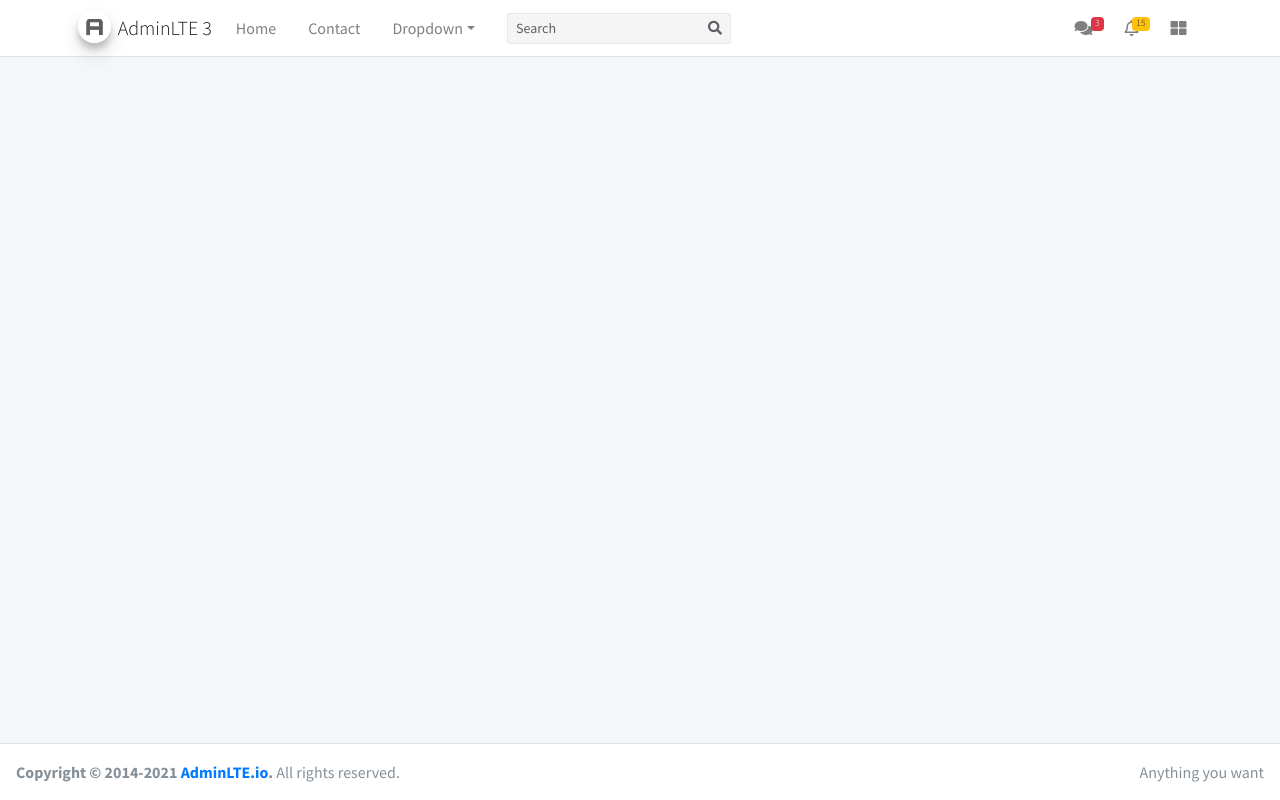
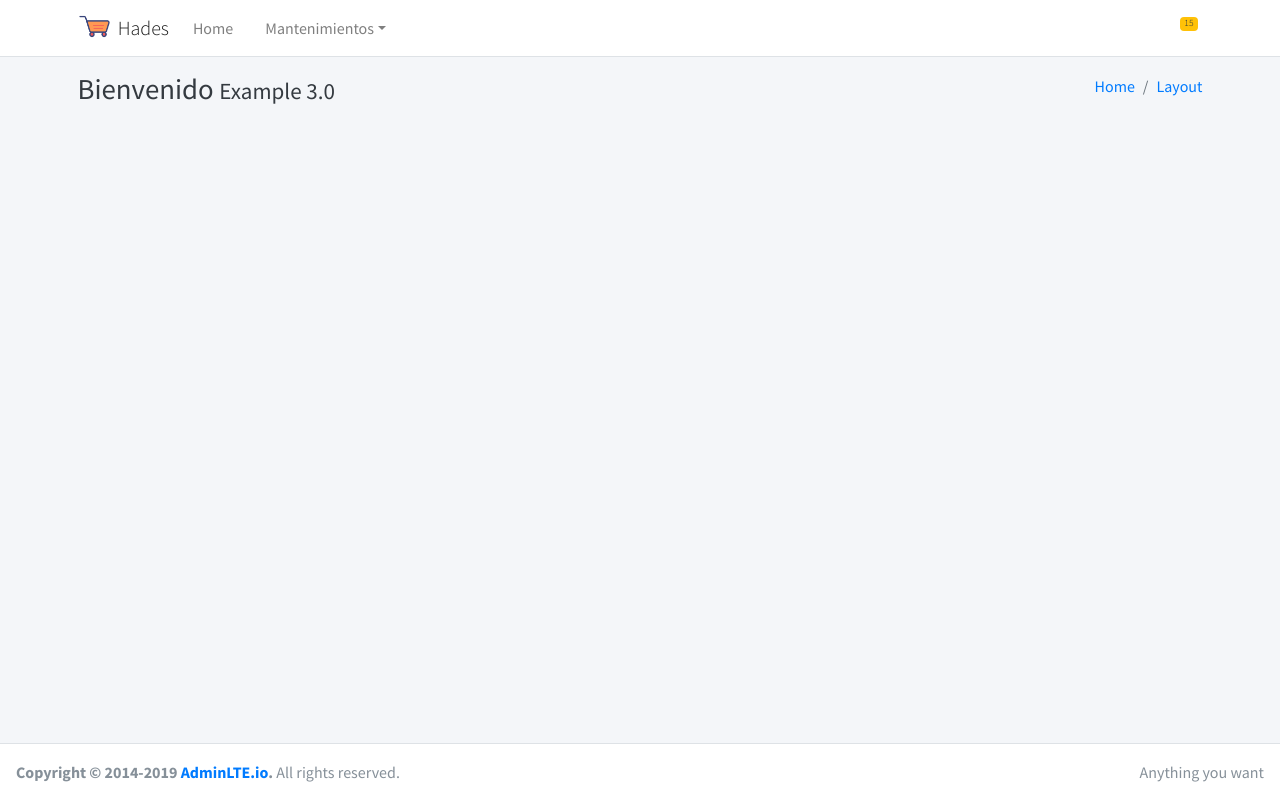
Before and after one commit to Dortizo22/Independencia, a Django app: page / in a window 1280 px wide. Run offline with Django 5.2, Linux system fonts and the light colour scheme; some libraries are stand-ins or nearby versions.

Commit message:
Archivos modificados

```diff
--- a/core/erp/views.py
+++ b/core/erp/views.py
@@ -30,4 +30,4 @@
     return render(request, 'index_boostrap.html')
 
 def index_adminlte(request):
-    return render(request, 'home.html')
+    return render(request, 'body.html')
--- /dev/null
+++ b/templates/body.html
@@ -0,0 +1,36 @@
+{% extends 'home.html' %}
+{% block body %}
+    <body class="hold-transition layout-top-nav">
+    <div class="wrapper">
+        <!-- Header -->
+        {% include 'header.html' %}
+        <!-- Content -->
+        <div class="content-wrapper">
+            <div class="content-header">
+                <div class="container">
+                    <div class="row mb-2">
+                        <div class="col-sm-6">
+                            <h1 class="m-0 text-dark"> Bienvenido <small>Example 3.0</small></h1>
+                        </div>
+                        <div class="col-sm-6">
+                            <ol class="breadcrumb float-sm-right">
+                                <li class="breadcrumb-item"><a href="#">Home</a></li>
+                                <li class="breadcrumb-item"><a href="#">Layout</a></li>
+                            </ol>
+                        </div>
+                    </div>
+                </div>
+            </div>
+            <div class="content">
+                <div class="container">
+                    {% block content %}
+
+                    {% endblock %}
+                </div>
+            </div>
+        </div>
+        <!-- Footer -->
+        {% include 'footer.html' %}
+    </div>
+    </body>
+{% endblock %}
--- a/templates/footer.html
+++ b/templates/footer.html
@@ -1,11 +1,9 @@
-{% load static %}
-
 <!-- Main Footer -->
-  <footer class="main-footer">
+<footer class="main-footer">
     <!-- To the right -->
     <div class="float-right d-none d-sm-inline">
-      Anything you want
+        Anything you want
     </div>
     <!-- Default to the left -->
-    <strong>Copyright &copy; 2014-2021 <a href="https://adminlte.io">AdminLTE.io</a>.</strong> All rights reserved.
-  </footer>
+    <strong>Copyright &copy; 2014-2019 <a href="https://adminlte.io">AdminLTE.io</a>.</strong> All rights reserved.
+</footer>
--- a/templates/header.html
+++ b/templates/header.html
@@ -2,133 +2,34 @@
 <!-- Navbar -->
 <nav class="main-header navbar navbar-expand-md navbar-light navbar-white">
     <div class="container">
-      <a href="../../index3.html" class="navbar-brand">
-        <img src="{% static 'lib/adminlte-3.2.0/img/AdminLTELogo.png' %}" alt="AdminLTE Logo" class="brand-image img-circle elevation-3" style="opacity: .8">
-        <span class="brand-text font-weight-light">AdminLTE 3</span>
+        <a href="#" class="navbar-brand">
+            <img src="{% static 'img/logo_carro_de_compra.png' %}" alt="AdminLTE Logo"
+                 class="brand-image"
+                 style="opacity: .8 ">
+            <span class="brand-text font-weight-light">Hades</span>
         </a>
-
-      <button class="navbar-toggler order-1" type="button" data-toggle="collapse" data-target="#navbarCollapse" aria-controls="navbarCollapse" aria-expanded="false" aria-label="Toggle navigation">
+        <button class="navbar-toggler order-1" type="button" data-toggle="collapse" data-target="#navbarCollapse"
+                aria-controls="navbarCollapse" aria-expanded="false" aria-label="Toggle navigation">
             <span class="navbar-toggler-icon"></span>
         </button>
-
         <div class="collapse navbar-collapse order-3" id="navbarCollapse">
-        <!-- Left navbar links -->
             <ul class="navbar-nav">
                 <li class="nav-item">
-            <a href="index3.html" class="nav-link">Home</a>
-          </li>
-          <li class="nav-item">
-            <a href="#" class="nav-link">Contact</a>
+                    <a href="#" class="nav-link"><i class="fas fa-home"></i> Home</a>
                 </li>
                 <li class="nav-item dropdown">
-            <a id="dropdownSubMenu1" href="#" data-toggle="dropdown" aria-haspopup="true" aria-expanded="false" class="nav-link dropdown-toggle">Dropdown</a>
+                    <a id="dropdownSubMenu1" href="#" data-toggle="dropdown" aria-haspopup="true" aria-expanded="false"
+                       class="nav-link dropdown-toggle"><i class="fas fa-folder-open"></i> Mantenimientos</a>
                     <ul aria-labelledby="dropdownSubMenu1" class="dropdown-menu border-0 shadow">
-              <li><a href="#" class="dropdown-item">Some action </a></li>
-              <li><a href="#" class="dropdown-item">Some other action</a></li>
-
-              <li class="dropdown-divider"></li>
-
-              <!-- Level two dropdown-->
-              <li class="dropdown-submenu dropdown-hover">
-                <a id="dropdownSubMenu2" href="#" role="button" data-toggle="dropdown" aria-haspopup="true" aria-expanded="false" class="dropdown-item dropdown-toggle">Hover for action</a>
-                <ul aria-labelledby="dropdownSubMenu2" class="dropdown-menu border-0 shadow">
-                  <li>
-                    <a tabindex="-1" href="#" class="dropdown-item">level 2</a>
-                  </li>
-
-                  <!-- Level three dropdown-->
-                  <li class="dropdown-submenu">
-                    <a id="dropdownSubMenu3" href="#" role="button" data-toggle="dropdown" aria-haspopup="true" aria-expanded="false" class="dropdown-item dropdown-toggle">level 2</a>
-                    <ul aria-labelledby="dropdownSubMenu3" class="dropdown-menu border-0 shadow">
-                      <li><a href="#" class="dropdown-item">3rd level</a></li>
-                      <li><a href="#" class="dropdown-item">3rd level</a></li>
-                    </ul>
-                  </li>
-                  <!-- End Level three -->
-
-                  <li><a href="#" class="dropdown-item">level 2</a></li>
-                  <li><a href="#" class="dropdown-item">level 2</a></li>
-                </ul>
-              </li>
-              <!-- End Level two -->
+                        <li><a href="#" class="dropdown-item"><i class="fas fa-truck-loading"></i> Categorías</a></li>
+                        <li><a href="#" class="dropdown-item"><i class="fas fa-boxes"></i> Productos</a></li>
+                        <li><a href="#" class="dropdown-item"><i class="fas fa-users"></i> Clientes</a></li>
+                        <li><a href="#" class="dropdown-item"><i class="fas fa-shopping-cart"></i> Ventas</a></li>
                     </ul>
                 </li>
             </ul>
-
-        <!-- SEARCH FORM -->
-        <form class="form-inline ml-0 ml-md-3">
-          <div class="input-group input-group-sm">
-            <input class="form-control form-control-navbar" type="search" placeholder="Search" aria-label="Search">
-            <div class="input-group-append">
-              <button class="btn btn-navbar" type="submit">
-                <i class="fas fa-search"></i>
-              </button>
         </div>
-          </div>
-        </form>
-      </div>
-
-      <!-- Right navbar links -->
         <ul class="order-1 order-md-3 navbar-nav navbar-no-expand ml-auto">
-        <!-- Messages Dropdown Menu -->
-        <li class="nav-item dropdown">
-          <a class="nav-link" data-toggle="dropdown" href="#">
-            <i class="fas fa-comments"></i>
-            <span class="badge badge-danger navbar-badge">3</span>
-          </a>
-          <div class="dropdown-menu dropdown-menu-lg dropdown-menu-right">
-            <a href="#" class="dropdown-item">
-              <!-- Message Start -->
-              <div class="media">
-                <img src="{% static 'lib/adminlte-3.2.0/img/user1-128x128.jpg' %}" alt="User Avatar" class="img-size-50 mr-3 img-circle">
-                <div class="media-body">
-                  <h3 class="dropdown-item-title">
-                    Brad Diesel
-                    <span class="float-right text-sm text-danger"><i class="fas fa-star"></i></span>
-                  </h3>
-                  <p class="text-sm">Call me whenever you can...</p>
-                  <p class="text-sm text-muted"><i class="far fa-clock mr-1"></i> 4 Hours Ago</p>
-                </div>
-              </div>
-              <!-- Message End -->
-            </a>
-            <div class="dropdown-divider"></div>
-            <a href="#" class="dropdown-item">
-              <!-- Message Start -->
-              <div class="media">
-                <img src="{% static 'lib/adminlte-3.2.0/img/user8-128x128.jpg' %}" alt="User Avatar" class="img-size-50 img-circle mr-3">
-                <div class="media-body">
-                  <h3 class="dropdown-item-title">
-                    John Pierce
-                    <span class="float-right text-sm text-muted"><i class="fas fa-star"></i></span>
-                  </h3>
-                  <p class="text-sm">I got your message bro</p>
-                  <p class="text-sm text-muted"><i class="far fa-clock mr-1"></i> 4 Hours Ago</p>
-                </div>
-              </div>
-              <!-- Message End -->
-            </a>
-            <div class="dropdown-divider"></div>
-            <a href="#" class="dropdown-item">
-              <!-- Message Start -->
-              <div class="media">
-                <img src="{% static 'lib/adminlte-3.2.0/img/user3-128x128.jpg' %}" alt="User Avatar" class="img-size-50 img-circle mr-3">
-                <div class="media-body">
-                  <h3 class="dropdown-item-title">
-                    Nora Silvester
-                    <span class="float-right text-sm text-warning"><i class="fas fa-star"></i></span>
-                  </h3>
-                  <p class="text-sm">The subject goes here</p>
-                  <p class="text-sm text-muted"><i class="far fa-clock mr-1"></i> 4 Hours Ago</p>
-                </div>
-              </div>
-              <!-- Message End -->
-            </a>
-            <div class="dropdown-divider"></div>
-            <a href="#" class="dropdown-item dropdown-footer">See All Messages</a>
-          </div>
-        </li>
-        <!-- Notifications Dropdown Menu -->
             <li class="nav-item dropdown">
                 <a class="nav-link" data-toggle="dropdown" href="#">
                     <i class="far fa-bell"></i>
@@ -155,12 +56,6 @@
                     <a href="#" class="dropdown-item dropdown-footer">See All Notifications</a>
                 </div>
             </li>
-        <li class="nav-item">
-          <a class="nav-link" data-widget="control-sidebar" data-slide="true" href="#" role="button">
-            <i class="fas fa-th-large"></i>
-          </a>
-        </li>
         </ul>
     </div>
 </nav>
-  <!-- /.navbar -->
--- a/templates/home.html
+++ b/templates/home.html
@@ -2,60 +2,23 @@
 <!DOCTYPE html>
 <html lang="en">
 <head>
-    <meta charset="UTF-8">
-    <title>Title</title>
-</head>
-<body>
-
-</body>
-</html><!DOCTYPE html>
-<!--
-This is a starter template page. Use this page to start your new project from
-scratch. This page gets rid of all links and provides the needed markup only.
--->
-<html lang="en">
-<head>
     <meta charset="utf-8">
     <meta name="viewport" content="width=device-width, initial-scale=1">
+    <meta http-equiv="x-ua-compatible" content="ie=edge">
     <title>AdminLTE 3 | Top Navigation</title>
-
-  <!-- Google Font: Source Sans Pro -->
-  <link rel="stylesheet" href="https://fonts.googleapis.com/css?family=Source+Sans+Pro:300,400,400i,700&display=fallback">
-  <!-- Font Awesome Icons -->
-  <link rel="stylesheet" href="{% static 'lib/adminlte-3.2.0/plugins/fontawesome-free/css/all.min.css' %}" >
     <!-- Theme style -->
     <link rel="stylesheet" href="{% static 'lib/adminlte-3.2.0/css/adminlte.min.css' %}">
-</head>
-<body class="hold-transition layout-top-nav">
-<div class="wrapper">
-
-{% include 'header.html' %}
-
-  <div class="content-wrapper">
-    {% block content %}
-
-    {% endblock %}
-
-  </div>
-
-  <aside class="control-sidebar control-sidebar-dark">
-    <!-- Control sidebar content goes here -->
-  </aside>
-  <!-- /.control-sidebar -->
-
-  {% include 'footer.html' %}
-</div>
-<!-- ./wrapper -->
-
-<!-- REQUIRED SCRIPTS -->
-
+    <!-- Google Font: Source Sans Pro -->
+    <link href="https://fonts.googleapis.com/css?family=Source+Sans+Pro:300,400,400i,700" rel="stylesheet">
     <!-- jQuery -->
     <script src="{% static 'lib/adminlte-3.2.0/plugins/jquery/jquery.min.js' %}"></script>
     <!-- Bootstrap 4 -->
     <script src="{% static 'lib/adminlte-3.2.0/plugins/bootstrap/js/bootstrap.bundle.min.js' %}"></script>
     <!-- AdminLTE App -->
     <script src="{% static 'lib/adminlte-3.2.0/js/adminlte.min.js' %}"></script>
-<!-- AdminLTE for demo purposes -->
-<script src="{% static 'lib/adminlte-3.2.0/js/demo.js' %}"></script>
-</body>
+</head>
+
+{% block body %}
+
+{% endblock %}
 </html>
```
Also changed, not shown: templates/second.html (added, +12 -0 lines), static/img/logo_carro_de_compra.png (added). Lines whose indentation alone changed are shown as unchanged.
